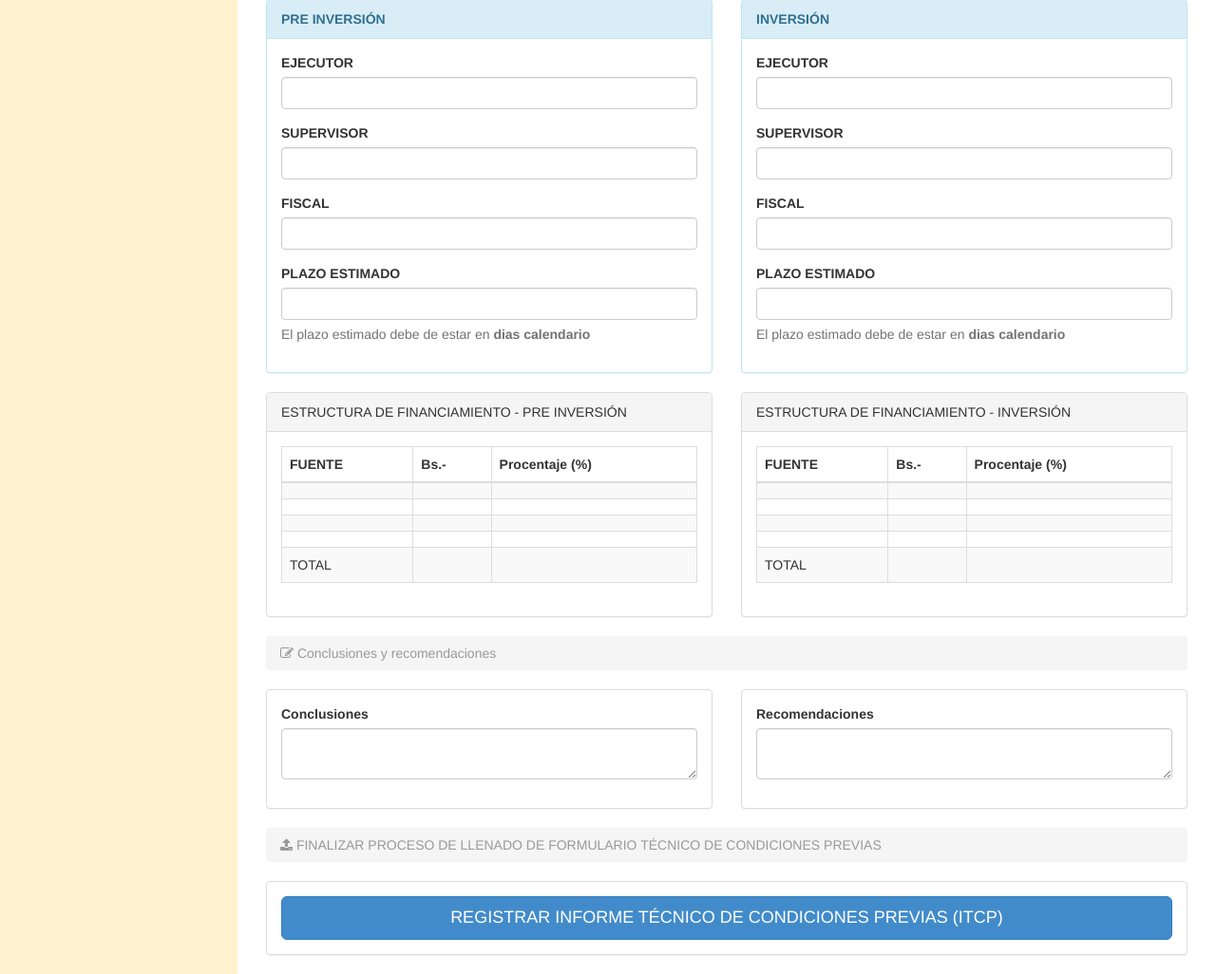
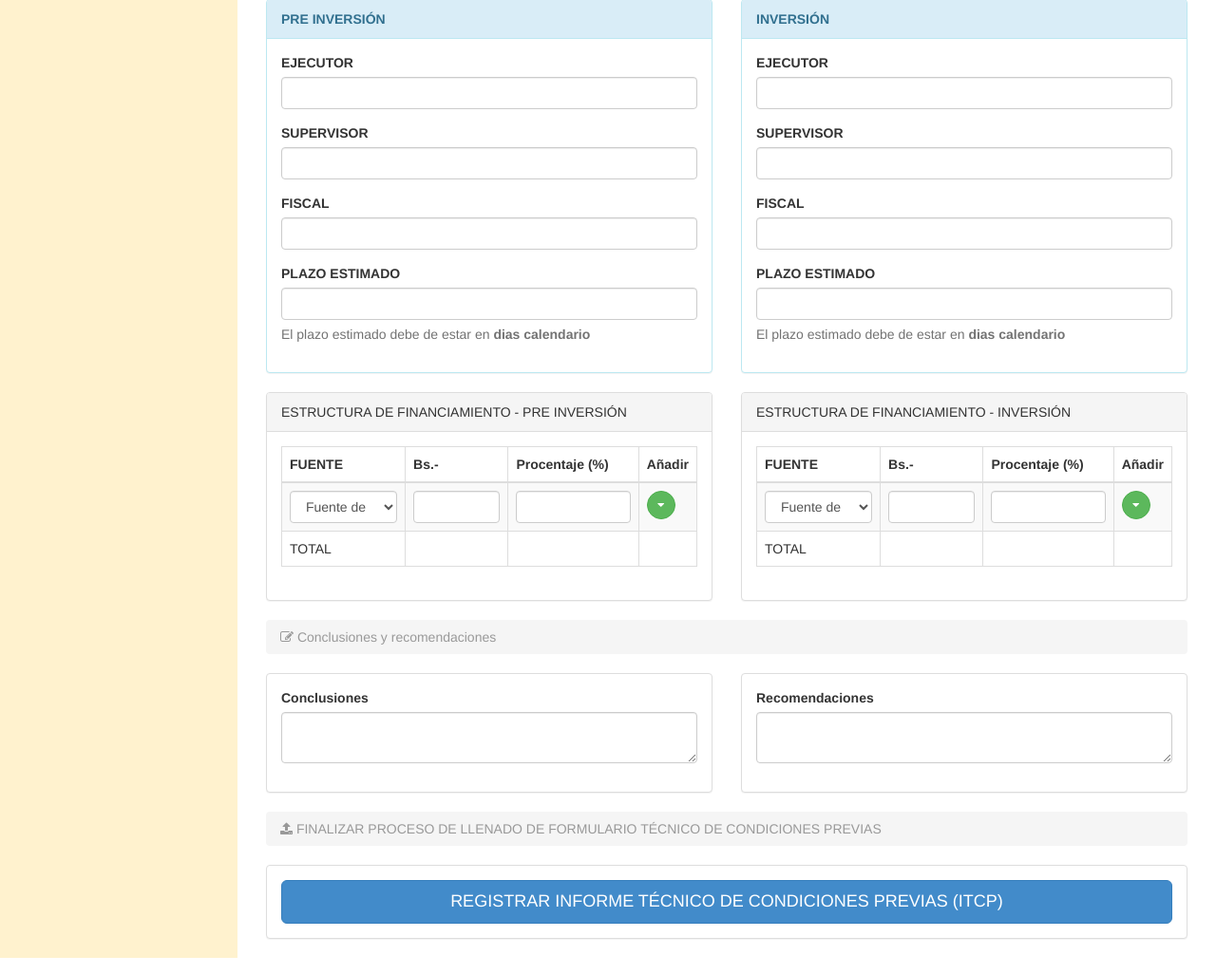
Before and after one commit to invadermustdie/proyectoincialGAMEA, a CodeIgniter app: page /proyectoinicial/index.php/c_formulario/index in a window 1280 px wide. Shown: the part 1176-2202 px from the top of the page at 95% size. Run offline with CodeIgniter, Linux system fonts and the light colour scheme.

Commit message:
modificacion de plantilla de registros ITCP con conexion a la BD

```diff
--- a/application/controllers/c_formulario.php
+++ b/application/controllers/c_formulario.php
@@ -14,6 +14,9 @@ class C_Formulario extends CI_Controller
 
         $this->load->helper('url');
 
+        // carga de el modelo para registro de formularios
+        $this->load->model('m_formulario');
+
     }
 
     public function index(){
@@ -24,4 +27,21 @@ class C_Formulario extends CI_Controller
         $this->load->view('plantillas/front_end/footer');
     }
 
+    public function  registrarFormulario(){
+        //esta funcion es la que registra el formulario de
+        // carga de datos desde v_formulario
+        $parametros['nomProy'] = $this->input->post('txtNomProy');
+        // aqui ise carga los otros parametros de la base
+
+        //llamada al modelo de registro de formulario
+        $this->m_formulario->guardarFormulario($parametros);
+        // aqui tendria aue hacer la verificacion si es que se registro con exito en la bd
+
+        // carga las vistas necesarias para mi formulario
+        $this->load->view('plantillas/front_end/header');
+        $this->load->view('plantillas/front_end/sidebar');
+        $this->load->view('formulario/v_formulario');
+        $this->load->view('plantillas/front_end/footer');
+    }
+
 }
--- /dev/null
+++ b/application/models/m_formulario.php
@@ -0,0 +1,26 @@
+<?php
+
+/**
+ * Created by PhpStorm.
+ * User: Lucio
+ * Date: 19/07/2017
+ * Time: 04:11 PM
+ */
+class M_Formulario extends CI_Model
+{
+    function __construct()
+    {
+        parent::__construct();
+    }
+
+    public function guardarFormulario($param){
+        // recupera los datos desde el controlador c_formulario
+        $campos = array(
+          'nomproy' => $param['nomProy']
+        );
+
+        $this->db->insert('tbl_proyectos', $campos);
+        //se a añadido con exito en la bd
+    }
+
+}
--- a/application/views/formulario/v_formulario.php
+++ b/application/views/formulario/v_formulario.php
@@ -1,6 +1,5 @@
 <!--  page-wrapper -->
 <div id="page-wrapper" xmlns="http://www.w3.org/1999/html">
-
     <div class="row">
         <!-- Page Header -->
         <div class="col-lg-12">
@@ -15,17 +14,16 @@
         </div>
     </div>
 
+    <form role="form" action="<?php echo base_url(); ?>c_formulario/registrarFormulario" method="post">
+
         <div class="row">
             <div class="col-lg-6">
                 <div class="panel panel-default">
                     <div class="panel-body">
-                    <form role="form">
                         <div class="form-group">
-
                             <label>Nombre del Proyecto</label>
-                            <input class="form-control">
+                            <input type="text" name="txtNomProy" class="form-control">
                             <p class="help-block">Aqui va el Nombre del proyecto.</p>
-
                             <div class="form-group">
                                 <label>Distrito</label>
                                 <select class="form-control">
@@ -37,7 +35,6 @@
                                 </select>
                             </div>
                             <p class="help-block">Escoja su distrito.</p>
-
                             <div class="form-group">
                                 <label>Urbanizacion</label>
                                 <select class="form-control">
@@ -59,16 +56,14 @@
                                 <label>Situacion Actual</label>
                                 <textarea class="form-control"></textarea>
                             </div>
-
-                        </div>
-                    </form>
                         </div>
                     </div>
                 </div>
+            </div>
+
             <div class="col-lg-6">
                 <div class="panel panel-default">
                     <div class="panel-body">
-                    <form role="form">
                         <div class="form-group">
                             <label>Documentación Presentada</label>
                             <div class="checkbox">
@@ -147,7 +142,6 @@
                             <label>Observaciones</label>
                             <textarea class="form-control"></textarea>
                         </div>
-                    </form>
                     </div>
                 </div>
             </div>
@@ -169,7 +163,6 @@
             <div class="col-lg-6">
                 <div class="panel panel-default">
                     <div class="panel-body">
-                    <form role="form">
                         <div class="form-group">
                             <label>Beneficiarios</label>
                             <select class="form-control">
@@ -180,20 +173,18 @@
                                 <option>Otros</option>
                             </select>
                             <label>Cantidad</label>
-                            <input class="form-control" >
+                            <input class="form-control">
                         </div>
                         <div class="form-group">
                             <label>Observaciones</label>
                             <textarea class="form-control"></textarea>
                         </div>
-                    </form>
                     </div>
                 </div>
             </div>
             <div class="col-lg-6">
                 <div class="panel panel-default">
                     <div class="panel-body">
-                    <form role="form">
                         <div class="form-group">
                             <label>Magnitud del proyecto</label>
                             <select class="form-control">
@@ -203,17 +194,17 @@
                                 <option>Otros</option>
                             </select>
                             <label>Cantidad</label>
-                            <input class="form-control" >
+                            <input class="form-control">
                         </div>
                         <div class="form-group">
                             <label>Observaciones</label>
                             <textarea class="form-control"></textarea>
                         </div>
-                    </form>
                     </div>
                 </div>
             </div>
         </div>
+
         <!-- seccion de financiamiento y plazos -->
         <div class="row">
             <!-- Page Header -->
@@ -232,7 +223,6 @@
                         <strong>PRE INVERSIÓN</strong>
                     </div>
                     <div class="panel-body">
-                    <form role="form">
                         <div class="form-group">
                             <label>EJECUTOR</label>
                             <input class="form-control">
@@ -248,9 +238,9 @@
                         <div class="form-group">
                             <label>PLAZO ESTIMADO</label>
                             <input class="form-control">
-                            <p class="help-block">El plazo estimado debe de estar en <strong>dias calendario</strong></p>
+                            <p class="help-block">El plazo estimado debe de estar en <strong>dias
+                                    calendario</strong></p>
                         </div>
-                    </form>
                     </div>
                 </div>
             </div>
@@ -260,7 +250,6 @@
                         <strong>INVERSIÓN</strong>
                     </div>
                     <div class="panel-body">
-                    <form role="form">
                         <div class="form-group">
                             <label>EJECUTOR</label>
                             <input class="form-control">
@@ -276,9 +265,9 @@
                         <div class="form-group">
                             <label>PLAZO ESTIMADO</label>
                             <input class="form-control">
-                            <p class="help-block">El plazo estimado debe de estar en <strong>dias calendario</strong></p>
+                            <p class="help-block">El plazo estimado debe de estar en <strong>dias
+                                    calendario</strong></p>
                         </div>
-                    </form>
                     </div>
                 </div>
             </div>
@@ -298,28 +287,32 @@
                                         <th><strong>FUENTE</strong></th>
                                         <th><strong>Bs.-</strong></th>
                                         <th><strong>Procentaje (%)</strong></th>
+                                        <th><strong>Añadir</strong></th>
                                     </tr>
                                     </thead>
                                     <tbody>
                                     <tr>
-                                    <td></td>
-                                    <td></td>
-                                    <td></td>
-                                </tr>
-                                <tr>
-                                    <td></td>
-                                    <td></td>
-                                    <td></td>
-                                </tr>
-                                <tr>
-                                    <td></td>
-                                    <td></td>
-                                    <td></td>
-                                </tr>
-                                <tr>
-                                    <td></td>
-                                    <td></td>
-                                    <td></td>
+                                        <td>
+                                            <select class="form-control">
+                                                <option>Fuente de financiamiento 1</option>
+                                                <option>Fuente de financiamiento 2</option>
+                                                <option>Fuente de financiamiento 3</option>
+                                                <option>Fuente de financiamiento 4</option>
+                                                <option>Fuente de financiamiento 5</option>
+                                                <option>Fuente de financiamiento 6</option>
+                                            </select>
+                                        </td>
+                                        <td>
+                                            <input class="form-control">
+                                        </td>
+                                        <td>
+                                            <input class="form-control">
+                                        </td>
+                                        <td>
+                                            <button type="button" class="btn btn-success btn-circle"><i
+                                                        class="fa fa-caret-down"></i>
+                                            </button>
+                                        </td>
                                     </tr>
                                     <tr>
                                         <td>TOTAL</td>
@@ -347,28 +340,32 @@
                                         <th><strong>FUENTE</strong></th>
                                         <th><strong>Bs.-</strong></th>
                                         <th><strong>Procentaje (%)</strong></th>
+                                        <th><strong>Añadir</strong></th>
                                     </tr>
                                     </thead>
                                     <tbody>
                                     <tr>
-                                    <td></td>
-                                    <td></td>
-                                    <td></td>
-                                </tr>
-                                <tr>
-                                    <td></td>
-                                    <td></td>
-                                    <td></td>
-                                </tr>
-                                <tr>
-                                    <td></td>
-                                    <td></td>
-                                    <td></td>
-                                </tr>
-                                <tr>
-                                    <td></td>
-                                    <td></td>
-                                    <td></td>
+                                        <td>
+                                            <select class="form-control">
+                                                <option>Fuente de financiamiento 1</option>
+                                                <option>Fuente de financiamiento 2</option>
+                                                <option>Fuente de financiamiento 3</option>
+                                                <option>Fuente de financiamiento 4</option>
+                                                <option>Fuente de financiamiento 5</option>
+                                                <option>Fuente de financiamiento 6</option>
+                                            </select>
+                                        </td>
+                                        <td>
+                                            <input class="form-control">
+                                        </td>
+                                        <td>
+                                            <input class="form-control">
+                                        </td>
+                                        <td>
+                                            <button type="button" class="btn btn-success btn-circle"><i
+                                                        class="fa fa-caret-down"></i>
+                                            </button>
+                                        </td>
                                     </tr>
                                     <tr>
                                         <td>TOTAL</td>
@@ -399,24 +396,20 @@
             <div class="col-lg-6">
                 <div class="panel panel-default">
                     <div class="panel-body">
-                    <form role="form">
                         <div class="form-group">
                             <label>Conclusiones</label>
                             <textarea class="form-control"></textarea>
                         </div>
-                    </form>
                     </div>
                 </div>
             </div>
             <div class="col-lg-6">
                 <div class="panel panel-default">
                     <div class="panel-body">
-                    <form role="form">
                         <div class="form-group">
                             <label>Recomendaciones</label>
                             <textarea class="form-control"></textarea>
                         </div>
-                    </form>
                     </div>
                 </div>
             </div>
@@ -436,14 +429,19 @@
                 </ol>
             </div>
         </div>
+
         <div class="row">
             <div class="col-lg-12">
                 <div class="panel panel-default">
                     <div class="panel-body">
-                    <button type="button" class="btn btn-primary btn-lg btn-block">REGISTRAR INFORME TÉCNICO DE CONDICIONES PREVIAS (ITCP)</button>
+                        <input type="submit" name="guardar"
+                               value="REGISTRAR INFORME TÉCNICO DE CONDICIONES PREVIAS (ITCP)"
+                               class="btn btn-primary btn-lg btn-block">
                     </div>
                 </div>
             </div>
         </div>
+
+    </form>
+
 </div>
-<!-- end page-wrapper -->
```
Also changed, not shown: SQL_proyectoInicial/proyectoGAMEA.sql. Lines whose indentation alone changed are shown as unchanged.
